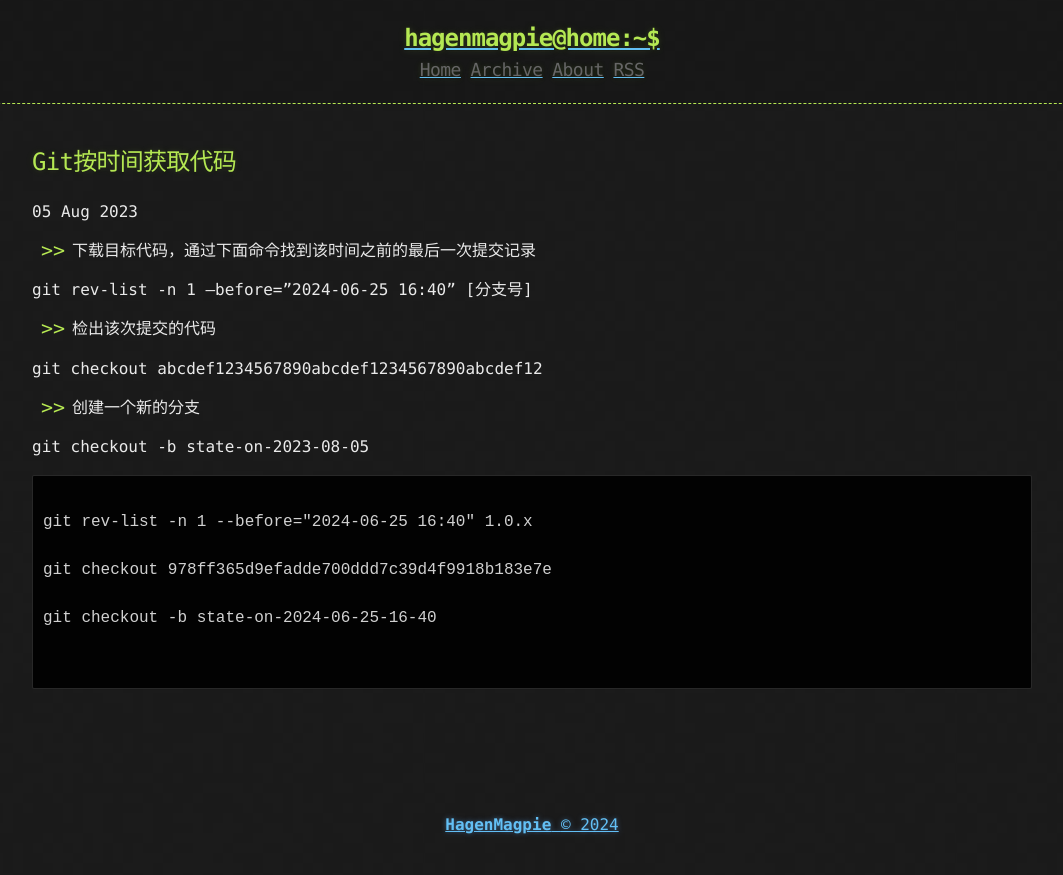
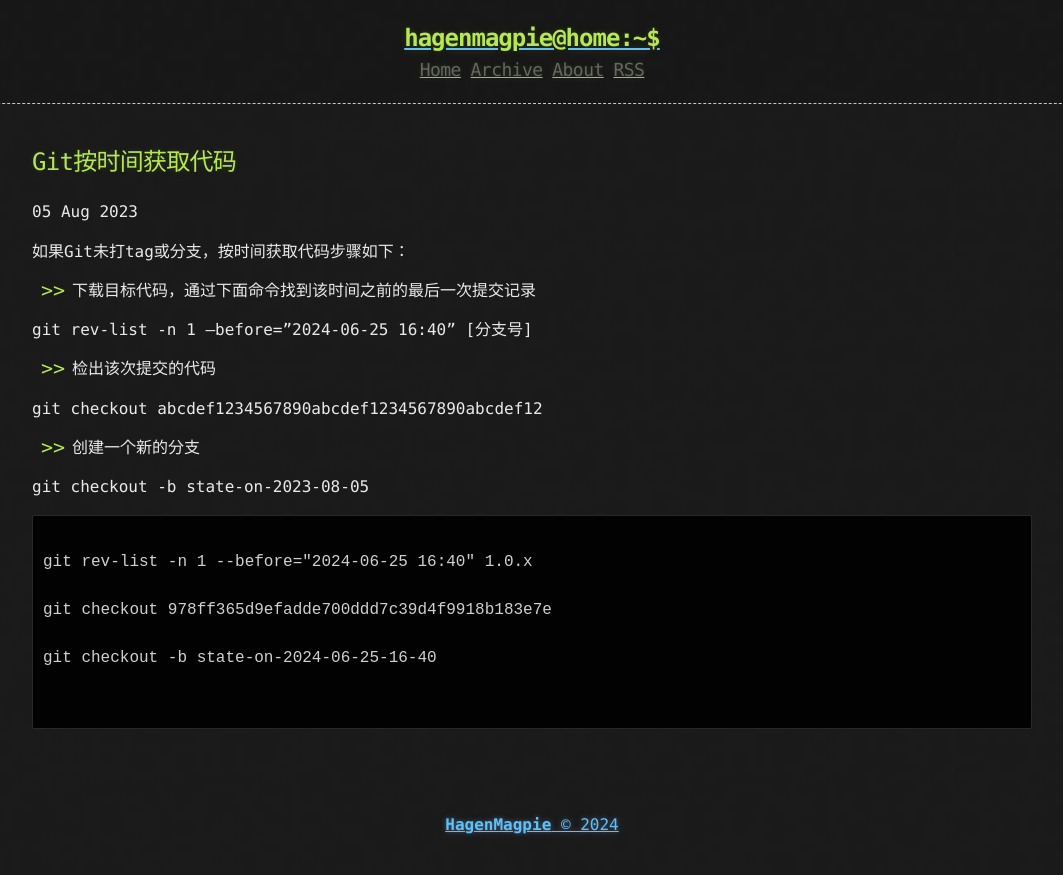
Before and after one commit to Hagenmagpie/hagenmagpie.github.io, a Jekyll site: the page built from _posts/2023-08-05-git-get-date.md, in a window 1280 px wide. Shown: the top 875 px of the page, without its empty margins (108-1171 px from the left). Built offline with Jekyll 4.4.1, drawn with Linux system fonts in a browser that asks for light colours.

Commit message:
Git按时间获取代码2

```diff
--- a/_posts/2023-08-05-git-get-date.md
+++ b/_posts/2023-08-05-git-get-date.md
@@ -2,6 +2,8 @@
 title: Git按时间获取代码
 published: true
 ---
+
+如果Git未打tag或分支，按时间获取代码步骤如下：
 
 
 - 下载目标代码，通过下面命令找到该时间之前的最后一次提交记录
```
